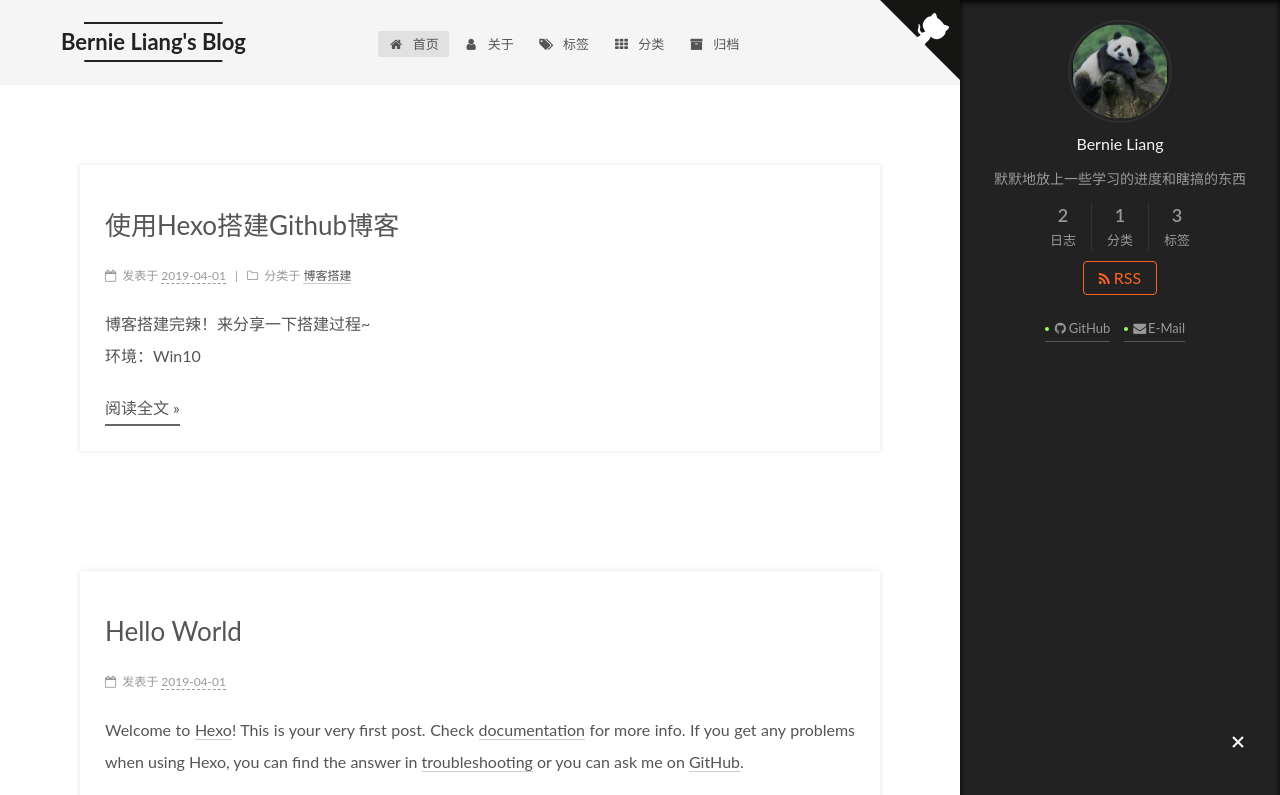
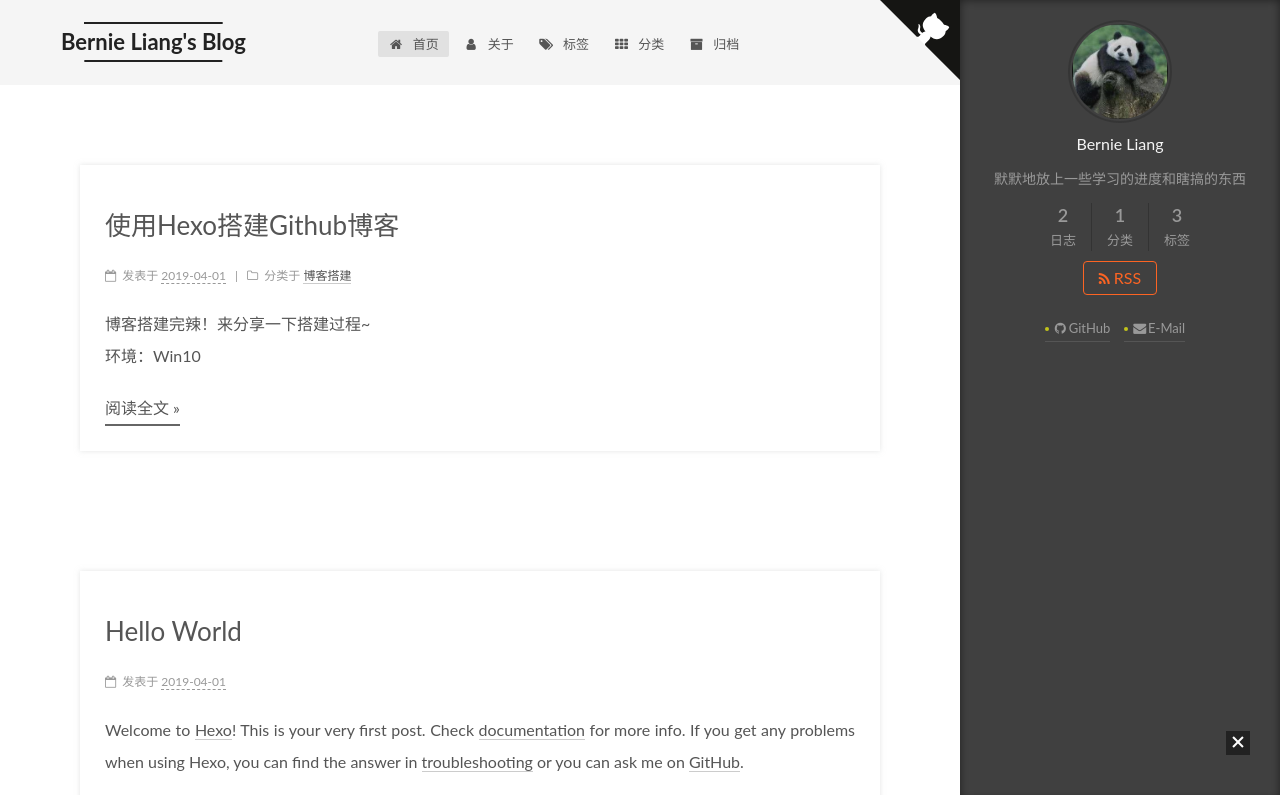
Before and after one commit to Baioi/berniel.github.io, a plain HTML site: page index.html in a window 1280 px wide. Both pictures are taken after a click on the element 1238 px from the left and 743 px from the top of the page. Shown: the top 795 px of the page. Drawn offline with Linux system fonts and the light colour scheme.

Commit message:
Site updated: 2019-04-01 17:29:26

```diff
--- a/css/main.css
+++ b/css/main.css
@@ -1769,7 +1769,7 @@
   width: 4px;
   height: 4px;
   border-radius: 50%;
-  background: #98ff5e;
+  background: #c2c31a;
 }
 .feed-link,
 .chat {
@@ -2717,3 +2717,7 @@
   -webkit-box-shadow: 0 0 5px rgba(202,203,203,0.5);
   -moz-box-shadow: 0 0 5px rgba(202,203,204,0.5);
 }
+.sidebar {
+  box-shadow: inset 0px 0px 10px 0px rgba(0,0,0,0.5);
+  background-color: rgba(0,0,0,0.75);
+}
```
